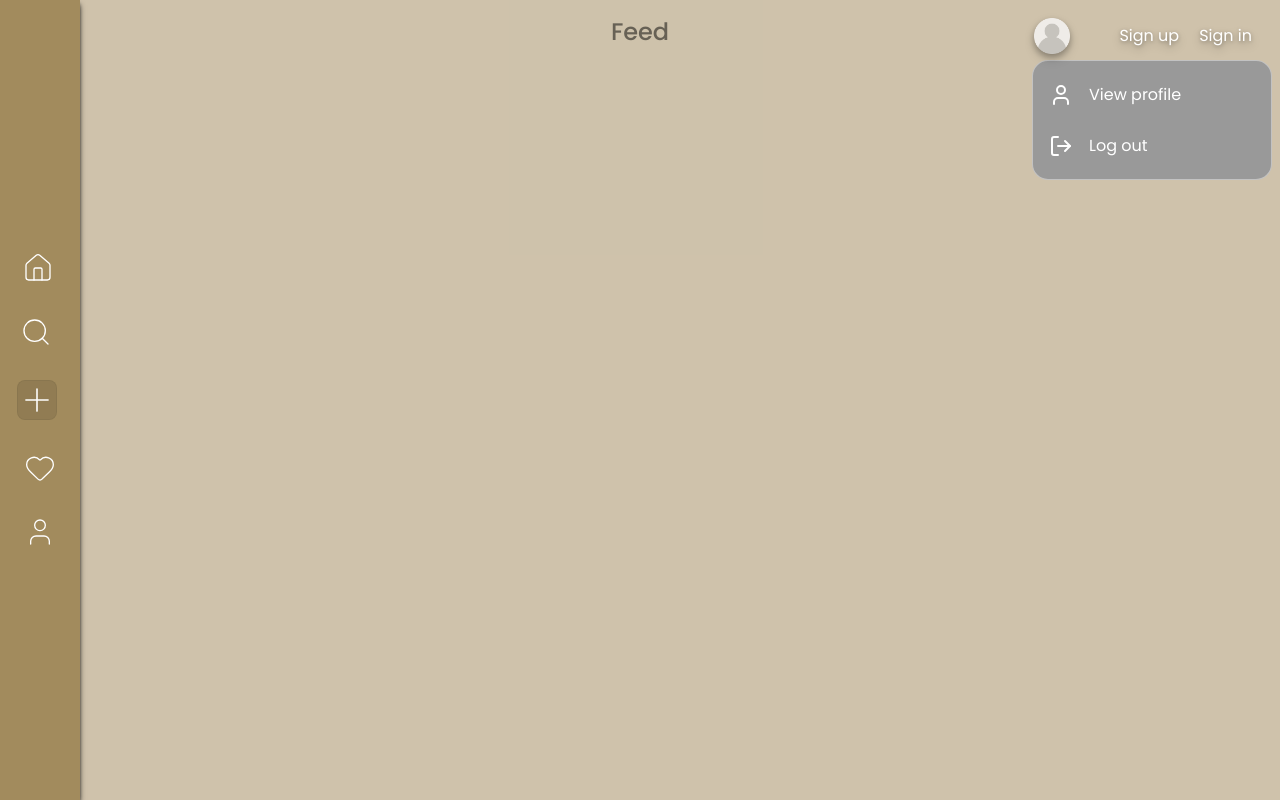
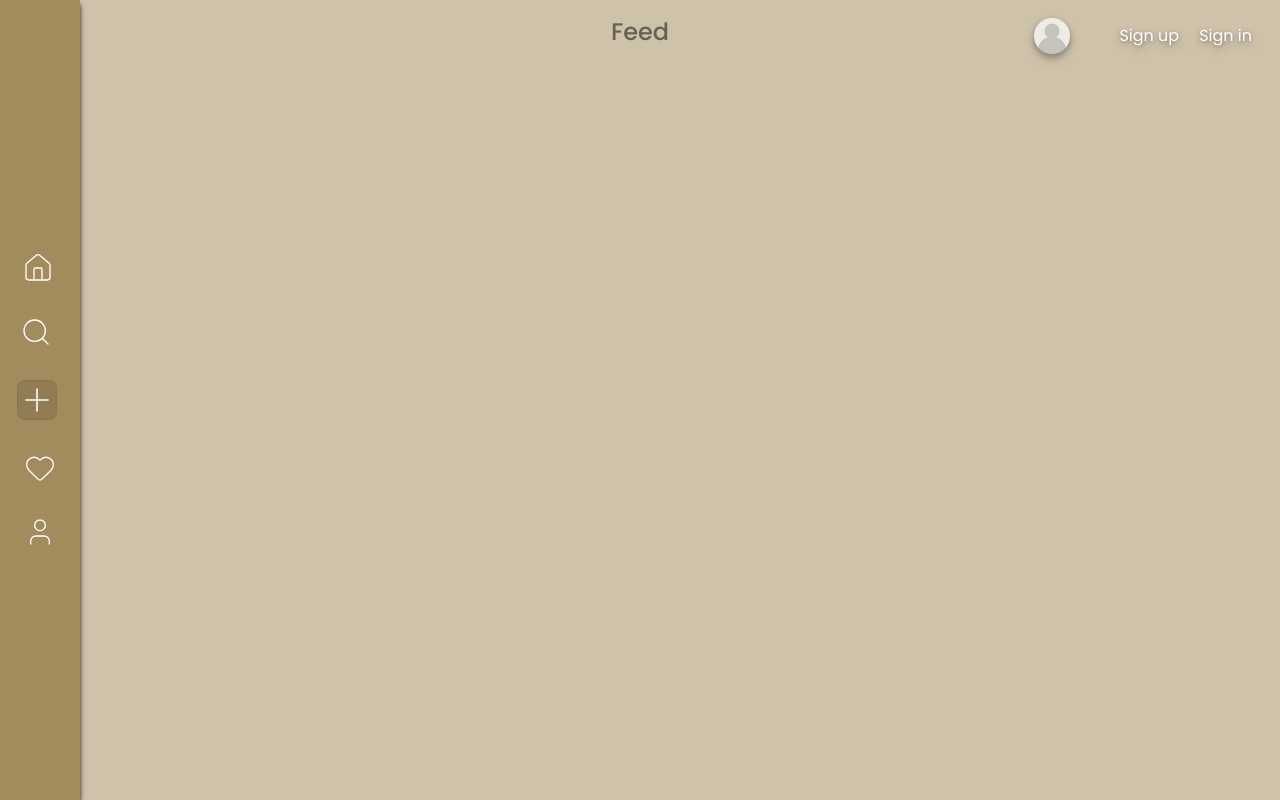
Before and after one commit to zynfx1/CampusTalk, a Vue app in the folder Frontend/: page / in a window 1280 px wide. Built offline with nearby package versions, Linux system fonts and the light colour scheme; no server answers.

Commit message:
feat: implement profile dropdown functionality; add logout handler and integrate modal store for profile management

```diff
--- a/Frontend/src/components/profileDropDown.vue
+++ b/Frontend/src/components/profileDropDown.vue
@@ -1,12 +1,20 @@
 <script setup lang="ts">
 import { LogOut, LogOutIcon, User } from 'lucide-vue-next';
+import { authFunction } from '../stores/authStore';
+const authStore = authFunction();
+
+const handleLogout = () => {
+  authStore.handleLogout();
+};
 defineProps<{
-
+  showModal: boolean;
 }>();
 </script>
 
 <template to="body">
+  <div @click.self="$emit('close')" class="fixed inset-0 bg-black/0">
     <div
+      v-if="showModal"
       class="bg-custom-gray font-poppins fixed top-15 right-0 mr-2 flex h-30 w-60 items-center justify-center rounded-2xl border border-white/40 text-white"
     >
       <ul class="flex h-full w-full items-center justify-center">
@@ -18,6 +26,7 @@ defineProps<{
             <p>View profile</p>
           </div>
           <div
+            @click="handleLogout"
             class="flex h-full items-center justify-start gap-4 rounded-lg transition duration-50 ease-in-out hover:bg-gray-400"
           >
             <LogOutIcon class="ml-2"></LogOutIcon>
@@ -26,4 +35,5 @@ defineProps<{
         </li>
       </ul>
     </div>
+  </div>
 </template>
--- a/Frontend/src/stores/modalStore.ts
+++ b/Frontend/src/stores/modalStore.ts
@@ -5,7 +5,7 @@ export const profileModalStore = defineStore('profileModal', () => {
   const isProfileModalVisible = ref<boolean>(false);
 
   const openProfileModal = () => {
-    isProfileModalVisible.value = true;
+    isProfileModalVisible.value = !isProfileModalVisible.value;
   };
   const closeProfileModal = () => {
     isProfileModalVisible.value = false;
--- a/Frontend/src/views/HomePage.vue
+++ b/Frontend/src/views/HomePage.vue
@@ -2,12 +2,12 @@
 import { Heart, HomeIcon, Plus, Search, UserIcon } from 'lucide-vue-next';
 import { User2Icon } from 'lucide-vue-next';
 import { authFunction } from '../stores/authStore';
+import { profileModalStore } from '../stores/modalStore';
 import profileDropDown from '@/components/profileDropDown.vue';
 const authStore = authFunction();
+const profileModal = profileModalStore();
 
-const handleLogout = () => {
-  authStore.handleLogout();
-};
+
 </script>
 
 <template>
@@ -56,11 +56,15 @@ const handleLogout = () => {
   </section>
 
   <div class="fixed top-0 right-0 mr-2 w-60 py-4">
-    <profileDropDown></profileDropDown>
+    <profileDropDown
+      @close="profileModal.closeProfileModal"
+      :showModal="profileModal.isProfileModalVisible"
+    ></profileDropDown>
     <ul class="font-poppins flex h-full w-full text-white drop-shadow-lg drop-shadow-black/20">
       <li class="fixed flex w-full items-center justify-end gap-2">
         <div class="flex w-full items-center justify-start">
           <img
+            @click="profileModal.openProfileModal"
             src="../assets/img/user.png"
             alt=""
             class="bg-amber-90 h-10 w-10 items-end rounded-2xl p-0.5 drop-shadow-md drop-shadow-black/20 transition duration-150 ease-in-out hover:bg-gray-500/40"
@@ -76,7 +80,7 @@ const handleLogout = () => {
 
         <div
           v-if="authStore.isLoggedIn === false"
-          class="mr-2 flex w-full items-center justify-end gap-3 underline-offset-3 lg:gap-5 xl:mr-5"
+          class=" mr-2 flex w-full items-center justify-end gap-3 underline-offset-3 lg:gap-5 xl:mr-5"
         >
           <p
             class="cursor-pointer text-end text-nowrap drop-shadow-sm drop-shadow-black/30 hover:underline"
```
Lines whose indentation alone changed are shown as unchanged.
